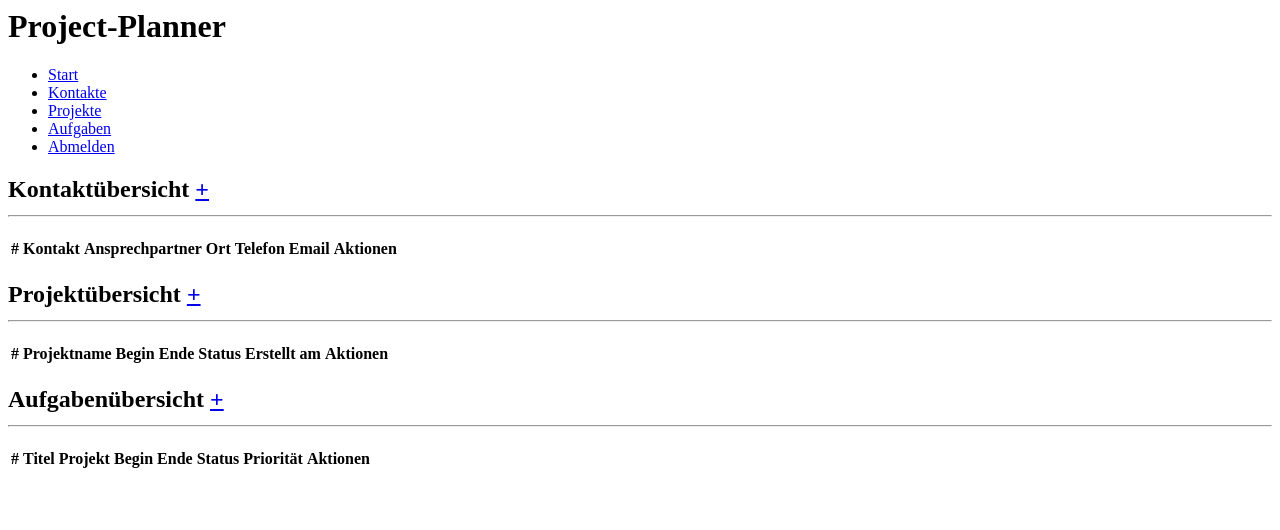
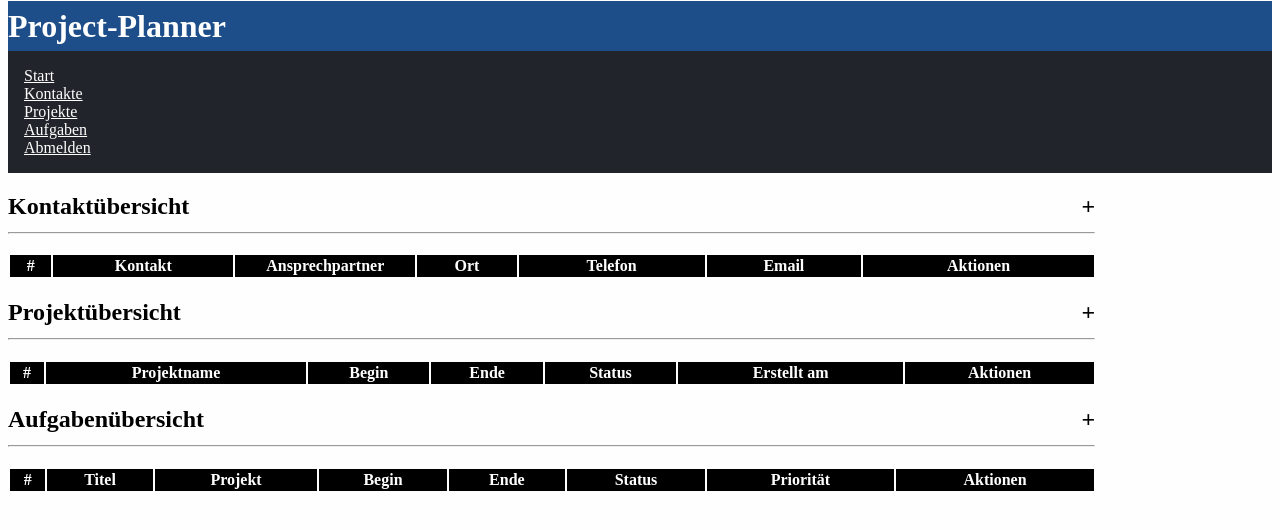
Before and after one commit to heinrichschiller/projectplanner, a PHP site: page / in a window 1280 px wide. Shown: the top 530 px of the page. Run offline with PHP 8.4, Linux system fonts and the light colour scheme; the visitor is signed in with stand-in values (Sample User, id 1); data that the repository does not hold is empty.

Commit message:
#CHANGE 'software'

```diff
--- a/lib/View/Template.php
+++ b/lib/View/Template.php
@@ -16,6 +16,7 @@
         extract($data);
 
         ob_start();
+        require ABS_PATH . '/template/head.phtml';
         require ABS_PATH . '/template/header.phtml';
         require ABS_PATH . '/template/navigation.phtml';
         require_once ABS_PATH . '/template/' . $this->_tmplFile;
--- a/skin/css/style.css
+++ b/skin/css/style.css
@@ -5,13 +5,13 @@
 }
 
 h2 {
-    width: 39.9em;
+    width: 45.3em;
 }
 
 nav {
-    background-color: rgba(29, 78, 137, 1);
+    background-color: #21252b;
     display: flex;
-    flex-direction: row wrap;
+    flex-direction: column;
     justify-content: flex-start;
 }
 
@@ -22,9 +22,10 @@
 
 header {
     margin-top: -1.3em;
-    height: 100px;
-    line-height: 100px;
-    background-color: #ddd;
+    height: 50px;
+    line-height: 50px;
+    background-color: rgba(29, 78, 137, 1);
+    color: #fefefe;
 }
 
 fieldset {
@@ -33,13 +34,17 @@
 }
 
 table {
-    width: 60em;
+    width: 68em;
 }
 
 th {
     border: 1px solid black;
     background-color: black;
     color: #fefefe;
+}
+
+td {
+    padding: 4px;
 }
 
 textarea {
@@ -61,6 +66,7 @@
 
 .navigation {
     display: flex;
+    flex-direction: column;
 }
 
 .navigation li {
@@ -103,9 +109,11 @@
 
 .project-active,
 .task-active {
-    background-color: #ffffbb;
+    background-color: #cccccc;
+    text-align: center;
 }
 
 .project-inprocessing {
-    background-color: #bbffbb;
+    background-color: #74ff95;
+    text-align: center;
 }
--- a/skin/js/main.js
+++ b/skin/js/main.js
@@ -1,5 +1,15 @@
 $(document).ready(function() {
-    $("#projects-table td:contains('active')").addClass("project-active");
-    $("#projects-table td:contains('inprocessing')").addClass("project-inprocessing");
-    $("#tasks-table td:contains('active')").addClass("task-active");
+    $("#tasks-table td:contains('Angelegt')").addClass("project-active");
+    $("#tasks-table td:contains('In Bearbeitung')").addClass("project-inprocessing");
+    $("#tasks-table td:contains('Warten')").addClass("task-active");
+    $("#tasks-table td:contains('Abgeschlossen')").addClass("task-active");
+    $("#tasks-table td:contains('Eingestellt')").addClass("task-active");
 });
+
+$(document).ready(function() {
+    $("#projects-table td:contains('Angelegt')").addClass("project-active");
+    $("#projects-table td:contains('In Bearbeitung')").addClass("project-inprocessing");
+    $("#projects-table td:contains('Warten')").addClass("task-active");
+    $("#projects-table td:contains('Abgeschlossen')").addClass("task-active");
+    $("#projects-table td:contains('Eingestellt')").addClass("task-active");
+});
```
